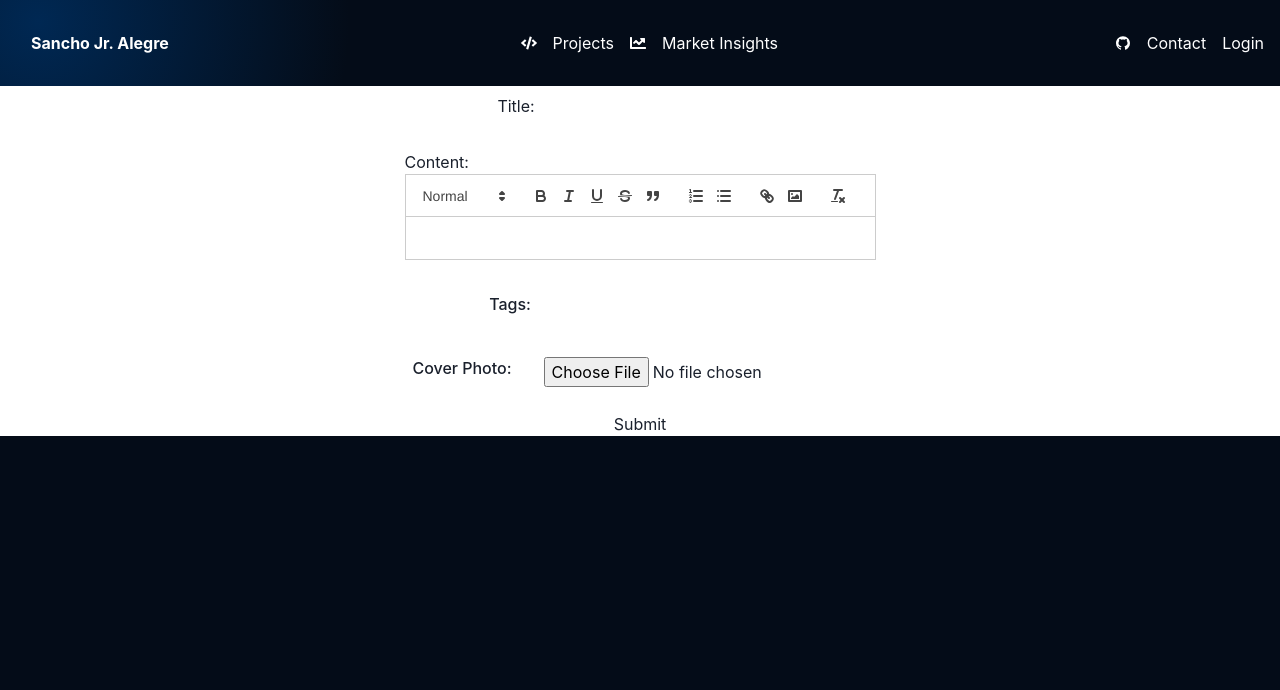
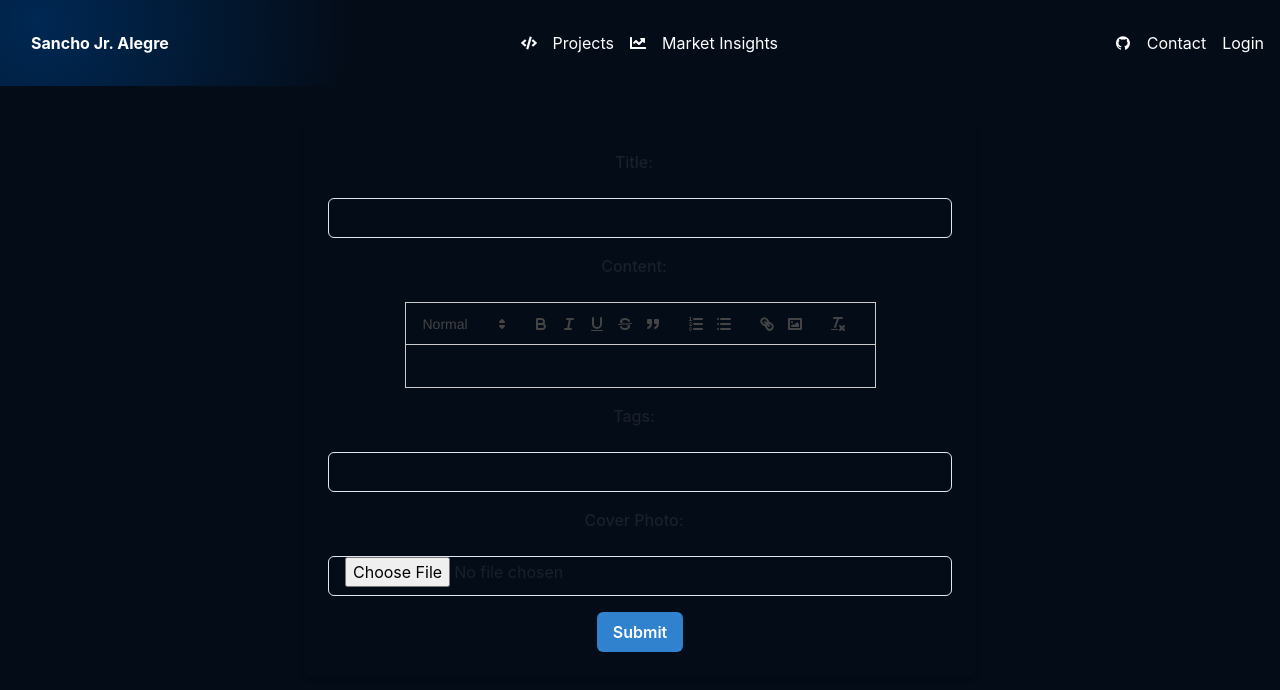
Before and after one commit to jsacap/portfolio-react, a React (Vite) app: page /post in a window 1280 px wide. Shown: the top 690 px of the page. Built offline with nearby package versions, Linux system fonts and the light colour scheme.

Commit message:
post form layout improvements

```diff
--- a/src/components/Editor.jsx
+++ b/src/components/Editor.jsx
@@ -1,11 +1,15 @@
-// Editor.jsx
-
 import ReactQuill from 'react-quill';
 import 'react-quill/dist/quill.snow.css';
 
 export default function Editor({ value, onChange }) {
+  const editorStyle = {
+    maxHeight: '400px',
+    maxWidth: '1500px',
+    overflow: 'auto',
+  };
+
   return (
-    <div>
+    <div style={editorStyle}>
       <ReactQuill
         value={value}
         modules={{
--- a/src/components/PostForm.jsx
+++ b/src/components/PostForm.jsx
@@ -1,9 +1,9 @@
-import React, { useState, useEffect } from 'react';
+import React from 'react';
 import axios from 'axios';
 import Editor from './Editor';
 import { useParams, useNavigate } from 'react-router-dom';
 import usePostForm from './Hooks/usePostForm';
-import { Center, FormLabel, TagLabel, VStack } from '@chakra-ui/react';
+import { Box, Center, FormLabel, Input, Button, VStack } from '@chakra-ui/react';
 
 const PostForm = () => {
   const { id } = useParams();
@@ -23,40 +23,29 @@ const PostForm = () => {
 
   return (
     <form onSubmit={handleSubmit}>
-      <Center paddingY={2}>
-        <label>
-          Title:
-          <input type="text" value={title} onChange={(e) => setTitle(e.target.value)} />
-        </label>
-        </Center>
-        <br />
-        <Center>
-        <label>
-          Content:
+      <Center py={10} bg='#040C18'>
+        <Box w="full" maxW="2xl" p={6} bg="#040C18" boxShadow="md" borderRadius="md">
+          <VStack spacing={4}>
+            <FormLabel>Title:</FormLabel>
+            <Input
+              value={title}
+              onChange={(e) => setTitle(e.target.value)}
+            />
+            <FormLabel>Content:</FormLabel>
             <Editor value={content} onChange={(value) => setContent(value)} />
-        </label>
-        </Center>
-        <br />
-        <Center paddingY={2}>
-        <FormLabel>
-          Tags:
-          <input
+            <FormLabel>Tags:</FormLabel>
+            <Input
               type='text'
               value={tags.map(tag => tag.name).join(', ')}
               onChange={(e) => updateTags(e.target.value)}
             />
-        </FormLabel>
-        </Center>
-        <br />
-          <Center>
-        <FormLabel paddingX={5}>
-          Cover Photo:
-        </FormLabel>
-          <input type="file" accept="image/*" onChange={handleCoverPhotoChange} />
-        </Center>
-        <br />
-        <Center>
-        <button type="submit">{id ? 'Update' : 'Submit'}</button>
+            <FormLabel>Cover Photo:</FormLabel>
+            <Input type="file" accept="image/*" onChange={handleCoverPhotoChange} />
+            <Button type="submit" colorScheme="blue">
+              {id ? 'Update' : 'Submit'}
+            </Button>
+          </VStack>
+        </Box>
       </Center>
     </form>
   );
```
Lines whose indentation alone changed are shown as unchanged.
